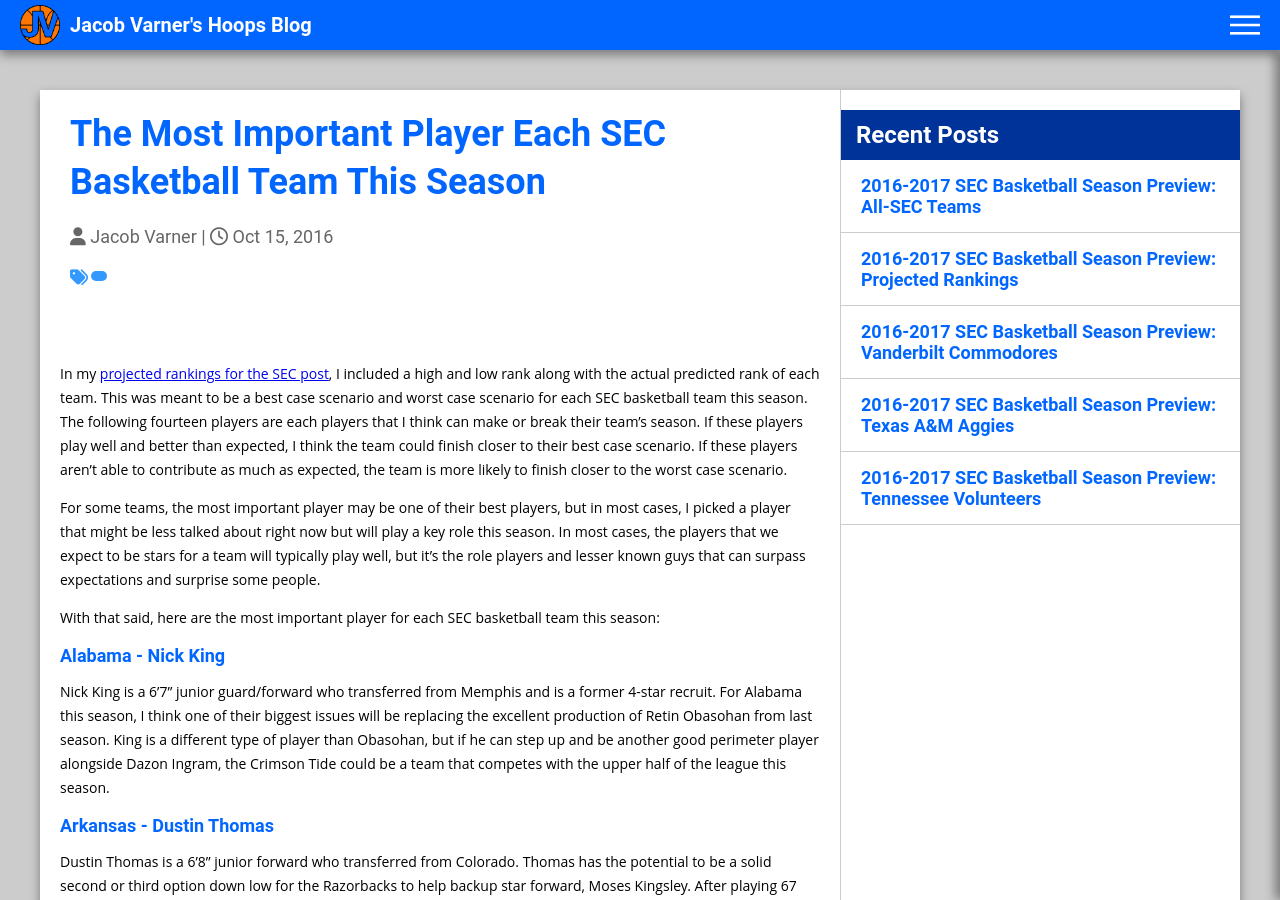
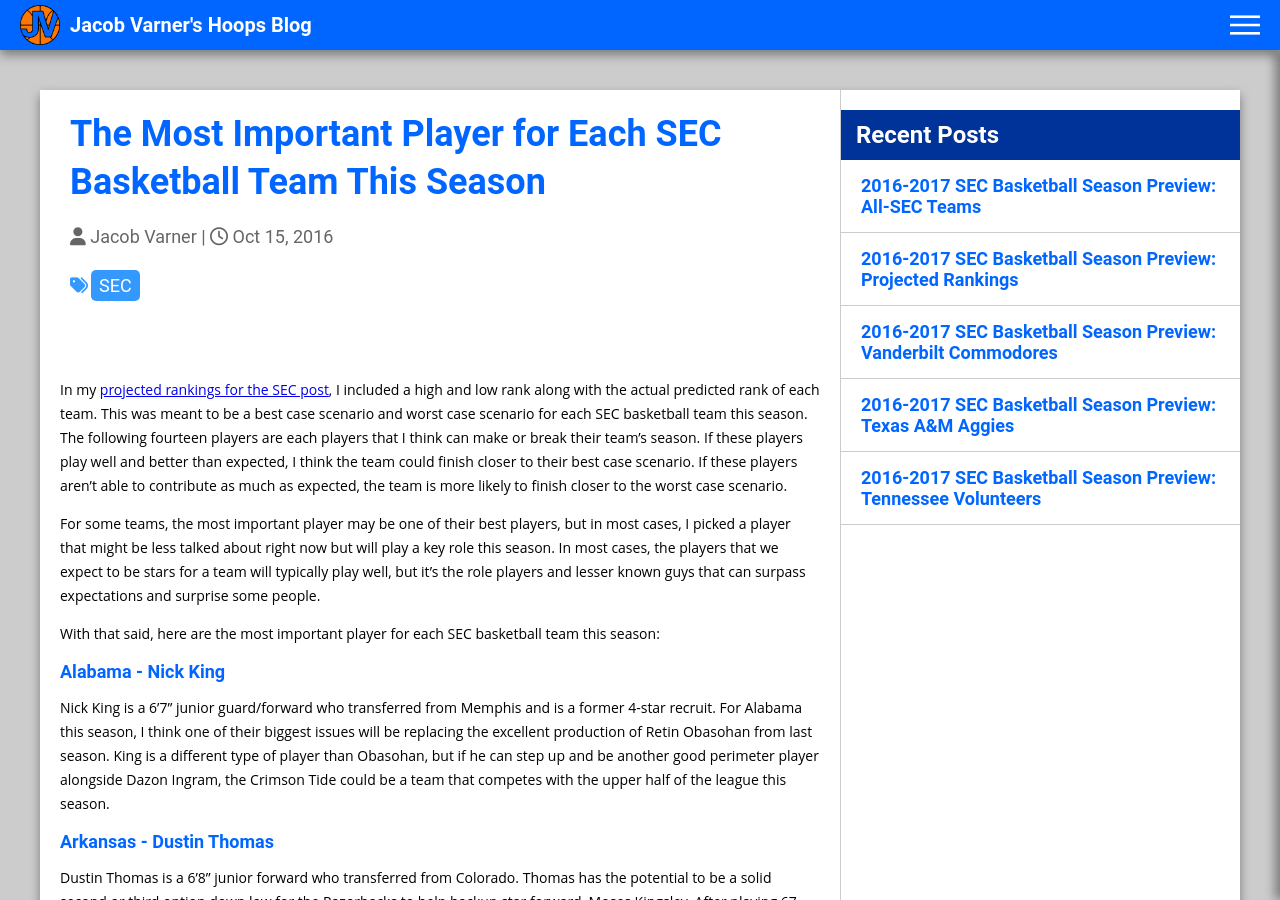
Before and after one commit to jacobvarner/hoops-blog, a Jekyll site: the page built from _posts/2016-10-15-The-Most-Important-Player-For-Each-SEC-Basketball-Team-This-Season.md, in a window 1280 px wide and 900 px high. Built offline with Jekyll 4.4.1, drawn with Linux system fonts in a browser that asks for light colours; nearby versions of some CDN libraries.

Commit message:
Fixed new tag system.

```diff
--- a/_includes/header.html
+++ b/_includes/header.html
@@ -36,12 +36,16 @@
     <a class="sidebar-rankings-link" href="/tag/top-25-rankings/">Top 25 Rankings</a>
     <a class="sidebar-rankings-link" href="/tag/sec-power-rankings/">SEC Power Rankings</a> -->
     <h3 class="sidebar-heading"><i class="fa fa-tag" aria-hidden="true"></i> Conferences</h3>
-    {% for tag in site.my_conferences %}
+    <a class="sidebar-tag" href="/tag/sec/">SEC</a>
+    <h3 class="sidebar-heading"><i class="fa fa-tags" aria-hidden="true"></i> Teams</h3>
+    {% for tag in site.my_tags %}
+    {% unless tag.name == 'Top 25 Rankings' %}
+    {% unless tag.name == 'SEC Power Rankings' %}
+    {% unless tag.name == 'SEC' %}
       <a class="sidebar-tag" href="/tag/{{ tag.slug }}/">{{ tag.name }}</a>
-    {% endfor %}
-    <h3 class="sidebar-heading"><i class="fa fa-tags" aria-hidden="true"></i> Teams</h3>
-    {% for tag in site.my_teams %}
-      <a class="sidebar-tag" href="/tag/{{ tag.slug }}/">{{ tag.name }}</a>
+    {% endunless %}
+    {% endunless %}
+    {% endunless %}
     {% endfor %}
   </nav>
 </header>
--- a/_layouts/tag.html
+++ b/_layouts/tag.html
@@ -15,7 +15,7 @@ layout: default
           {% if post.tags.size > 0 %}
             <p class="tag-post-tags"><i class="fa fa-tags" aria-hidden="true"></i>
               {% for post_tag in post.tags %}
-              {% assign tag = site.my_tags | where: "slug", post_tag %}
+                {% assign tag = site.my_tags | where: "slug", post_tag %}
                 <a class="tags" href="/tag/{{ tag[0].slug }}/">{{ tag[0].name }}</a>
               {% endfor %}
             </p>
--- a/_posts/2016-10-15-The-Most-Important-Player-For-Each-SEC-Basketball-Team-This-Season.md
+++ b/_posts/2016-10-15-The-Most-Important-Player-For-Each-SEC-Basketball-Team-This-Season.md
@@ -1,6 +1,6 @@
 ---
 layout: post
-title: "The Most Important Player Each SEC Basketball Team This Season"
+title: "The Most Important Player for Each SEC Basketball Team This Season"
 desciption: >
   If each of the basketball teams in the SEC this season wants to surpass expectations, these players will have to play well.
 date:   2016-10-15 11:00:00 -0600
```
Also changed, not shown: _my_tags/alabama-crimson-tide.md (renamed from _my_teams/alabama-crimson-tide.md), _my_tags/arkansas-razorbacks.md (renamed from _my_teams/arkansas-razorbacks.md), _my_tags/auburn-tigers.md (renamed from _my_teams/auburn-tigers.md), _my_tags/florida-gators.md (renamed from _my_teams/florida-gators.md), _my_tags/georgia-bulldogs.md (renamed from _my_teams/georgia-bulldogs.md), _my_tags/kentucky-wildcats.md (renamed from _my_teams/kentucky-wildcats.md), _my_tags/lsu-tigers.md (renamed from _my_teams/lsu-tigers.md), _my_tags/mississippi-state-bulldogs.md (renamed from _my_teams/mississippi-state-bulldogs.md), _my_tags/missouri-tigers.md (renamed from _my_teams/missouri-tigers.md), _my_tags/ole-miss-rebels.md (renamed from _my_teams/ole-miss-rebels.md), _my_tags/sec.md (renamed from _my_conferences/sec.md), _my_tags/south-carolina-gamecocks.md (renamed from _my_teams/south-carolina-gamecocks.md), _my_tags/tennessee-volunteers.md (renamed from _my_teams/tennessee-volunteers.md), _my_tags/texas-a-m-aggies.md (renamed from _my_teams/texas-a-m-aggies.md), 1 more files.
